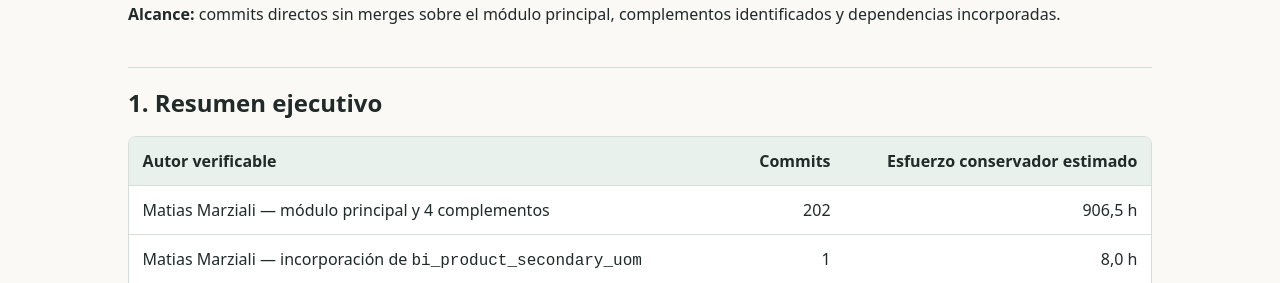
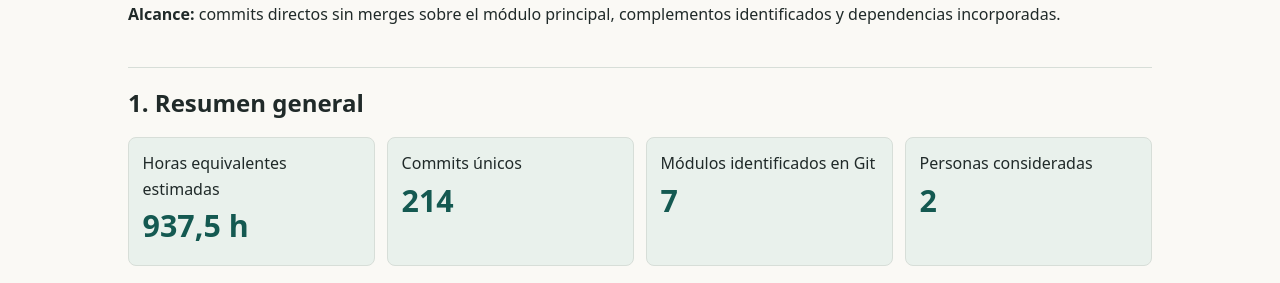
Before and after one commit to wsf/real-de-catorce-informe, a plain HTML site: page index.html in a window 1280 px wide. Shown: the part 450-733 px from the top of the page. Drawn offline with Linux system fonts and the light colour scheme.

Commit message:
Agregar resumen general al informe

```diff
--- a/index.html
+++ b/index.html
@@ -7,12 +7,21 @@ body{margin:0;background:var(--paper);color:var(--ink);font:16px/1.6 system-ui,s
 main{max-width:1120px;margin:auto;padding:clamp(1rem,4vw,3rem)}h1,h2{line-height:1.15}h1{font:700 clamp(2.25rem,6vw,4rem)/1.05 Georgia,serif;max-width:16ch;margin:.25em 0 .5em}
 h2{border-top:1px solid var(--line);padding-top:1.3rem;margin-top:2.5rem}a{color:var(--accent)}nav{margin-bottom:1rem}code{overflow-wrap:anywhere}
 .table{overflow:auto;background:white;border:1px solid var(--line);border-radius:8px}table{border-collapse:collapse;width:100%;min-width:36rem}th,td{padding:.7em .85em;text-align:left;vertical-align:top;border-bottom:1px solid var(--line)}th{background:#e9f1ec}tr:last-child td{border-bottom:0}td:first-child{white-space:nowrap}td:last-child{min-width:6rem}
+.metrics{display:grid;grid-template-columns:repeat(auto-fit,minmax(10rem,1fr));gap:.75rem;margin:1.25rem 0}.metrics div{background:#e9f1ec;border:1px solid var(--line);border-radius:8px;padding:.85rem}.metrics dd{margin:0;color:var(--accent);font-size:1.9rem;font-weight:700}
 details{border-bottom:1px solid var(--line);padding:.6em 0}summary{color:var(--accent);font-weight:700;cursor:pointer}details .table{margin:.75em 0}
 </style></head><body><main><nav aria-label="Navegación"><a href="#modulos">Módulos</a> · <a href="#commits">Detalle mensual de commits</a></nav><h1>Informe completo de esfuerzo — Real de Catorce</h1>
 <p><strong>Corte analizado:</strong> 12/11/2025–21/09/2026<br />
 <strong>Repositorio:</strong> <code>wsf/hito-devman</code>, rama <code>origin/18.0</code>, referencia <code>60121b833a5ae7e90ea097d032bff7bd0afd0be3</code><br />
 <strong>Alcance:</strong> commits directos sin merges sobre el módulo principal, complementos identificados y dependencias incorporadas.</p>
-<h2>1. Resumen ejecutivo</h2>
+<h2 id="resumen">1. Resumen general</h2>
+<dl class="metrics">
+  <div><dt>Horas equivalentes estimadas</dt><dd>937,5 h</dd></div>
+  <div><dt>Commits únicos</dt><dd>214</dd></div>
+  <div><dt>Módulos identificados en Git</dt><dd>7</dd></div>
+  <div><dt>Personas consideradas</dt><dd>2</dd></div>
+</dl>
+<p>Matias Marziali registró 203 commits atribuibles y Samuel Marcano figura con 0 commits atribuibles en el historial analizado. Jinzo Bot aportó 11 commits y se identifica por separado como cuenta automatizada. Las horas trabajadas registradas en Odoo están pendientes de verificación.</p>
+
 <div class="table" tabindex="0"><table>
 <thead>
 <tr>
```
